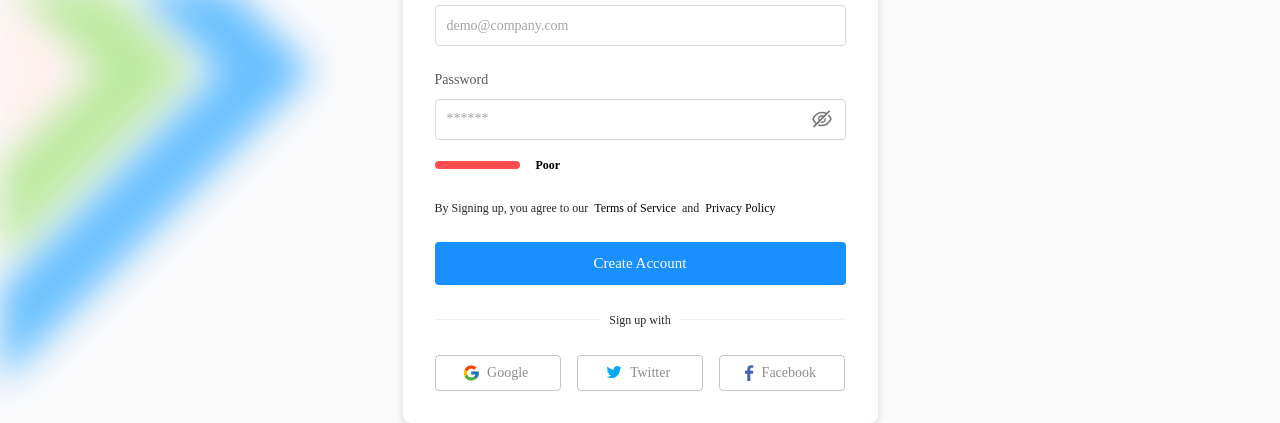
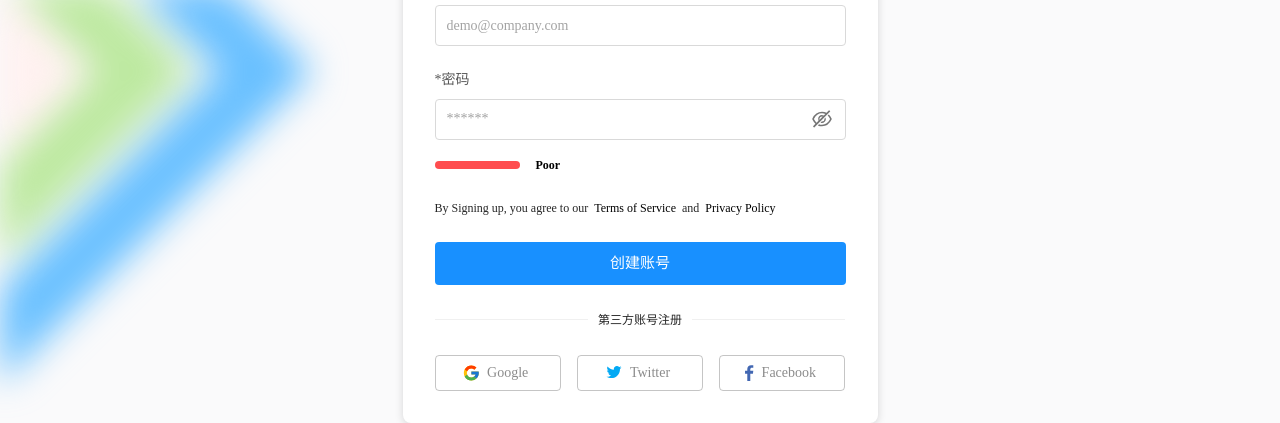
Before and after one commit to DiodeCN/RedDockGen.1, a React (Create React App) app: page /register in a window 1280 px wide. Shown: the part 409-832 px from the top of the page. Built offline with nearby package versions, Linux system fonts and the light colour scheme; a web font is replaced by a local one.

Commit message:
学习去

```diff
--- a/src/pages/authentication/auth-forms/AuthRegister.js
+++ b/src/pages/authentication/auth-forms/AuthRegister.js
@@ -149,7 +149,7 @@ const AuthRegister = () => {
                             </Grid>
                             <Grid item xs={12}>
                                 <Stack spacing={1}>
-                                    <InputLabel htmlFor="password-signup">Password</InputLabel>
+                                    <InputLabel htmlFor="password-signup">*密码</InputLabel>
                                     <OutlinedInput
                                         fullWidth
                                         error={Boolean(touched.password && errors.password)}
@@ -225,13 +225,13 @@ const AuthRegister = () => {
                                         variant="contained"
                                         color="primary"
                                     >
-                                        Create Account
+                                        创建账号
                                     </Button>
                                 </AnimateButton>
                             </Grid>
                             <Grid item xs={12}>
                                 <Divider>
-                                    <Typography variant="caption">Sign up with</Typography>
+                                    <Typography variant="caption">第三方账号注册</Typography>
                                 </Divider>
                             </Grid>
                             <Grid item xs={12}>
```
